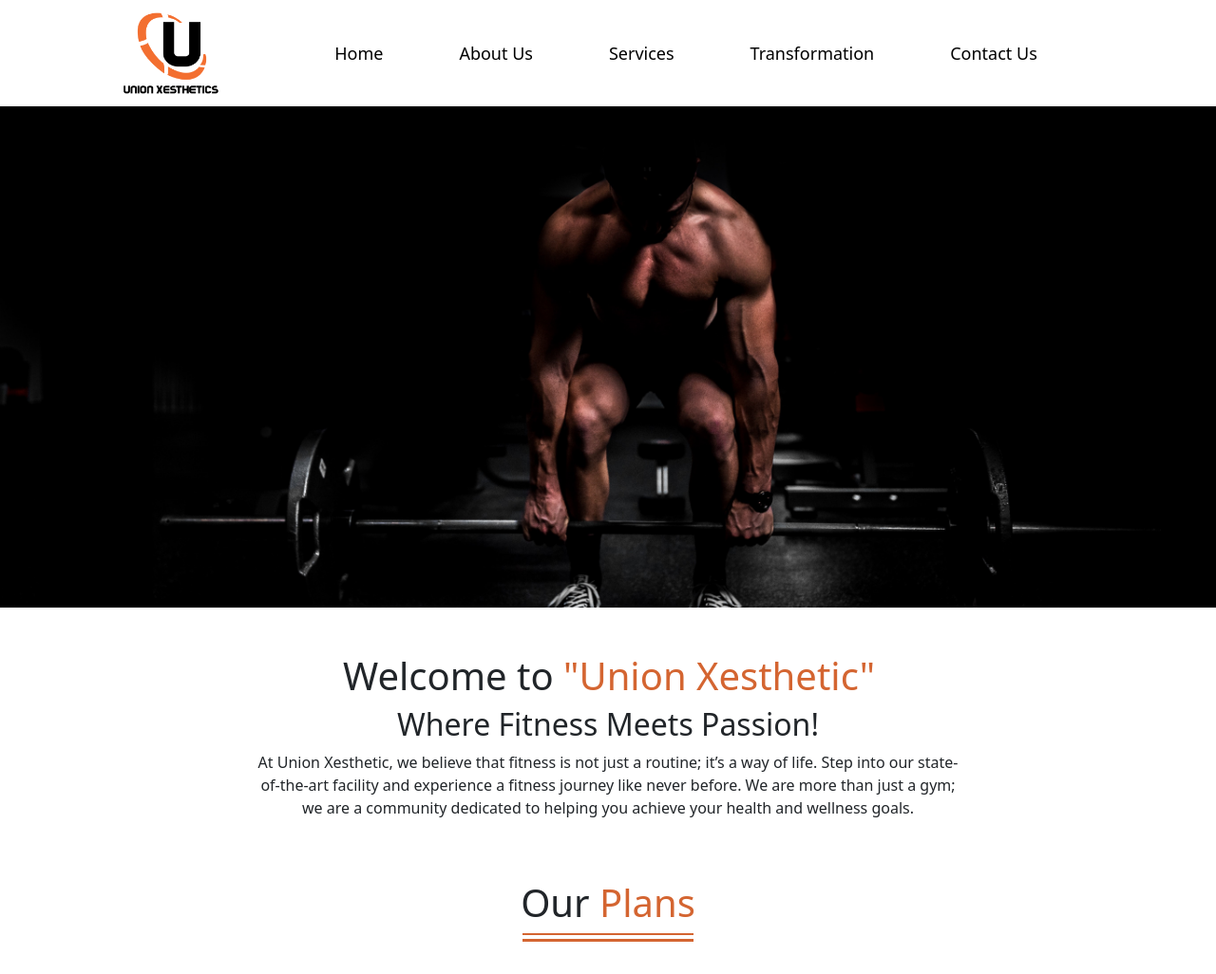
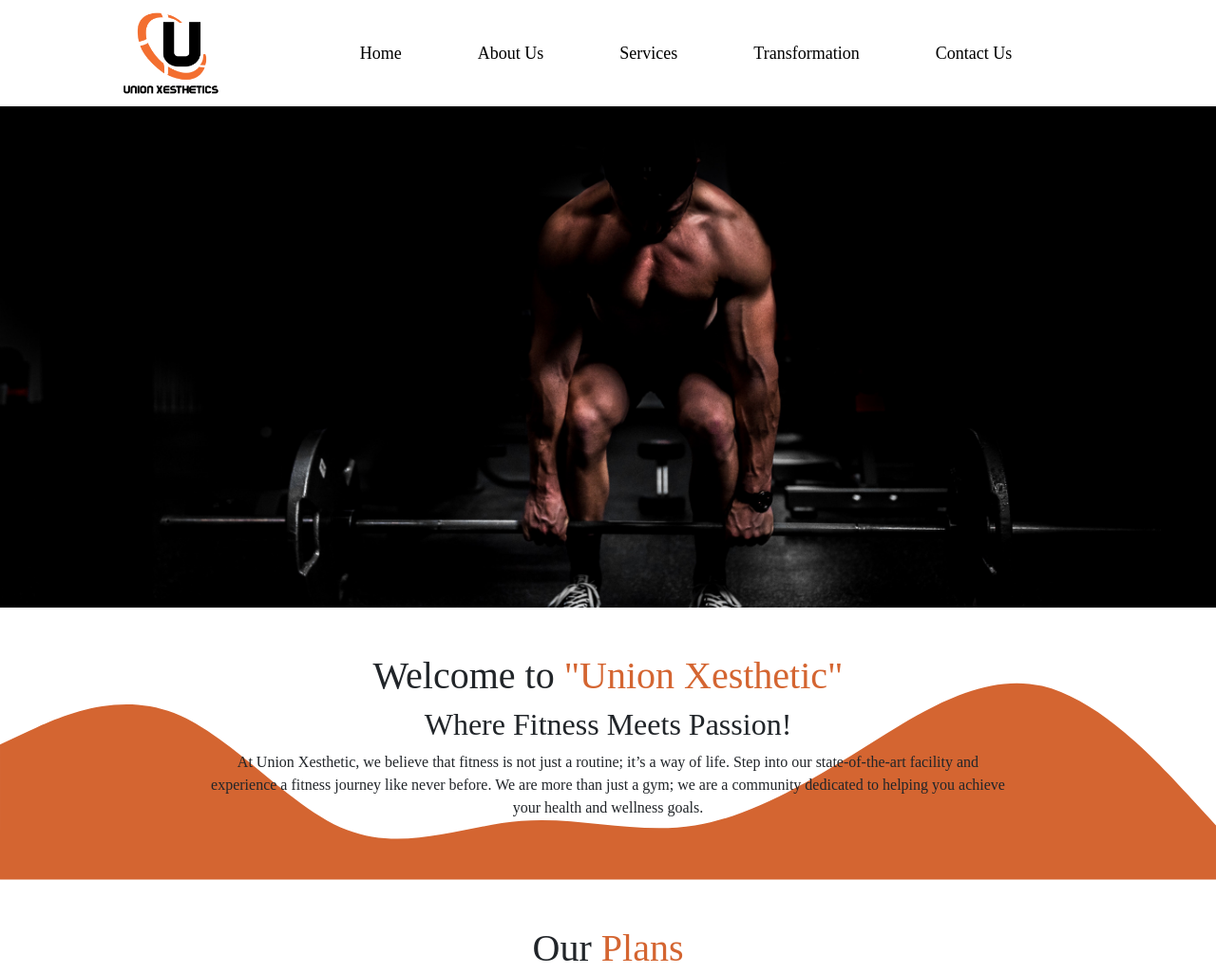
Before and after one commit to developr-danish/Union-Xesthetic, a plain HTML site: page index.html in a window 1280 px wide. Shown: the top 1026 px of the page at 95% size. Drawn offline with nearby package versions, Linux system fonts and the light colour scheme.

Commit message:
"added something new"

```diff
--- a/index.html
+++ b/index.html
@@ -65,7 +65,7 @@
 
 
  <!-- welcome part start from here -->
- <section class="container py-5" id="welcome">
+ <section class="container-fluid py-5" id="welcome">
   <div class="col-md-6 mx-md-auto">
     <h1 class="text-center">Welcome to <span> "Union Xesthetic"</span></h1>
     <h2 class="text-center">Where Fitness Meets Passion!</h2>
@@ -76,12 +76,16 @@
        We are more than just a gym; we are a community dedicated to helping you achieve your health and wellness goals.
       </p>
   </div>
+  <svg xmlns="http://www.w3.org/2000/svg"
+  viewBox="0 0 1440 320"><path fill="#d46531"
+  fill-opacity="1"
+  d="M0,160L34.3,144C68.6,128,137,96,206,122.7C274.3,149,343,235,411,261.3C480,288,549,256,617,250.7C685.7,245,754,267,823,256C891.4,245,960,203,1029,160C1097.1,117,1166,75,1234,90.7C1302.9,107,1371,181,1406,218.7L1440,256L1440,320L1405.7,320C1371.4,320,1303,320,1234,320C1165.7,320,1097,320,1029,320C960,320,891,320,823,320C754.3,320,686,320,617,320C548.6,320,480,320,411,320C342.9,320,274,320,206,320C137.1,320,69,320,34,320L0,320Z"></path></svg>
  </section>
  <!-- welcome part end from here -->
 
 
  <!-- our plan part start from here -->
-<section class="container pb-5" id="our-plans">
+<section class="container py-5" id="our-plans">
   <h1 class="text-center">Our <span>Plans</span></h1>
   <div class="underline1 mb-1"></div>
   <div class="underline2 mb-5"></div>
--- a/style.css
+++ b/style.css
@@ -2,6 +2,7 @@
     margin: 0;
     padding: 0;
     box-sizing: border-box;
+    font-family: 'josefin sans';
 }
 Span{
     color: #d46531;
@@ -58,10 +59,18 @@ Span{
 /* main page background image end from here */
 
 /* <!-- welcome part start from here --> */
+#welcome{
+    padding: 0;
+    position: relative;
+}
 #welcome h1 ,h2{
     text-wrap: nowrap !important;
 }
-
+svg{
+    position: absolute;
+    z-index: -999;
+    bottom: 0;
+}
 
 /* <!-- welcome part end from here --> */
 
@@ -133,6 +142,7 @@ form textarea{
  }
 
  form select{
+    outline: none !important;
     width: 100%;
     height: 57px;
     border-radius: 5px;
```
